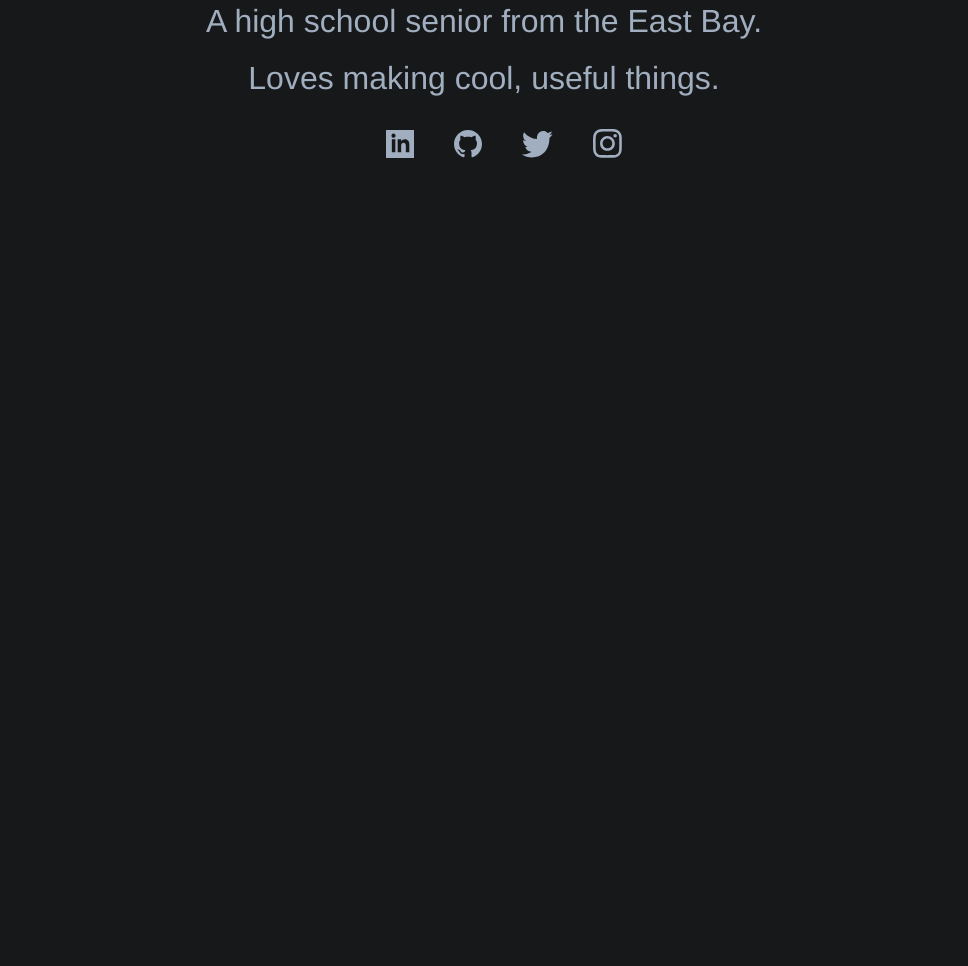
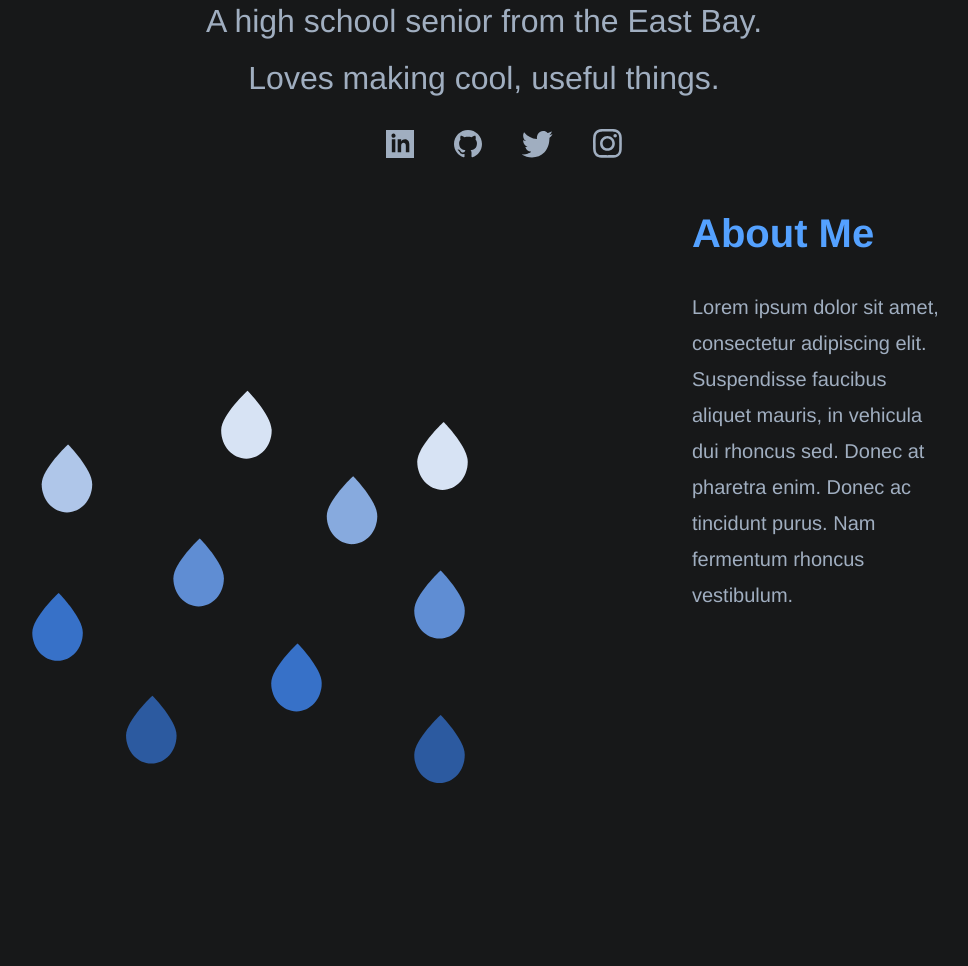
Before and after one commit to siddhantsharma301/saucysite, a Gatsby site: page / in a window 1280 px wide. Shown: the part 334-1300 px from the top of the page, without its empty margins (156-1124 px from the left). Before the commit the page ends 802 px from the top, so only its background shows below. Built offline with nearby package versions, Linux system fonts and the light colour scheme; Gatsby itself is replaced by a stand-in of ours.

Commit message:
added an about me section

```diff
--- a/src/pages/index.js
+++ b/src/pages/index.js
@@ -6,6 +6,7 @@ import { ReactComponent as GitHub } from "../svg/github.svg";
 import { ReactComponent as LinkedIn } from "../svg/linkedin.svg";
 import { ReactComponent as Twitter } from "../svg/twitter.svg";
 import { ReactComponent as Instagram } from "../svg/instagram.svg"
+import { ReactComponent as Water }from "../svg/water.svg"
 
 export const query = graphql`
 query  {
@@ -24,8 +25,8 @@ query  {
 
 export default ({ data }) => <>
     <h1>Siddhant Sharma</h1>
-    <p>A high school senior from the East Bay.</p>
-    <p>Loves making cool, useful things.</p>
+    <p className="intro">A high school senior from the East Bay.</p>
+    <p className="intro">Loves making cool, useful things.</p>
 
     <div className="social">
     <a className="linkedin-icon" href={'https://linkedin.com/in/' + data.site.siteMetadata.social.linkedin}>
@@ -41,4 +42,16 @@ export default ({ data }) => <>
           <Instagram/>
       </a>
     </div>
+
+  <div className="row">
+    <div className="column">
+      <a className="water-icon">
+        <Water/>
+      </a>
+    </div>
+    <div className="column">
+      <h2>About Me</h2>
+      <p className="description">Lorem ipsum dolor sit amet, consectetur adipiscing elit. Suspendisse faucibus aliquet mauris, in vehicula dui rhoncus sed. Donec at pharetra enim. Donec ac tincidunt purus. Nam fermentum rhoncus vestibulum. </p>
+    </div>
+  </div>
 </>
--- a/src/styles/index.css
+++ b/src/styles/index.css
@@ -12,13 +12,14 @@ body {
 h1 {
     color: #54a1ff;
     font-family: "Helvetica Neue";
+    font-style: italic;
     font-size: 6.5rem;
     font-weight: 800;
     margin: 11rem 3rem 2.5rem 3rem;
     text-align: center;
 }
 
-p {
+p.intro {
     color: #a0aec0;
     font-family: "Helvetica Neue";
     font-size: 2rem;
@@ -75,4 +76,37 @@ p {
     text-align: center;
 }
 
+.row {
+    display:flex;
+}
+
+.column {
+    flex: 50%;
+    padding: 1rem 11rem 0em 1rem;
+}
+
+/* .water-icon svg path {
+    fill: #54a1ff;
+} */
+
+.water-icon svg {
+    width: 30rem;
+    height: auto;
+    margin: 13rem 1rem 11rem 9rem;
+}
+
+h2 {
+    color: #54a1ff;
+    font-family: "Helvetica Neue";
+    font-size: 2.5rem;
+    text-align: left;
+}
+
+p.description {
+    color: #a0aec0;
+    font-family: "Helvetica Neue";
+    font-size: 1.25rem;
+    line-height: 2.25rem;
+}
+
 /* #b34950; */
```
Also changed, not shown: src/svg/water.svg (added).
